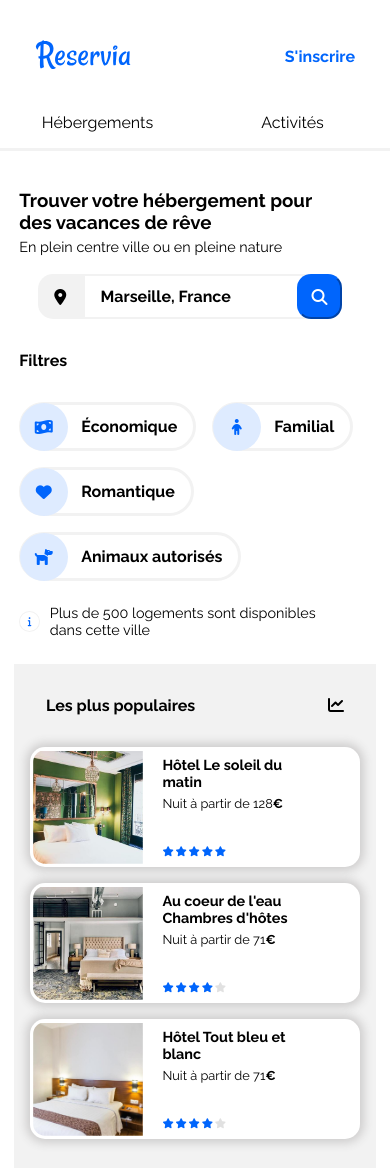
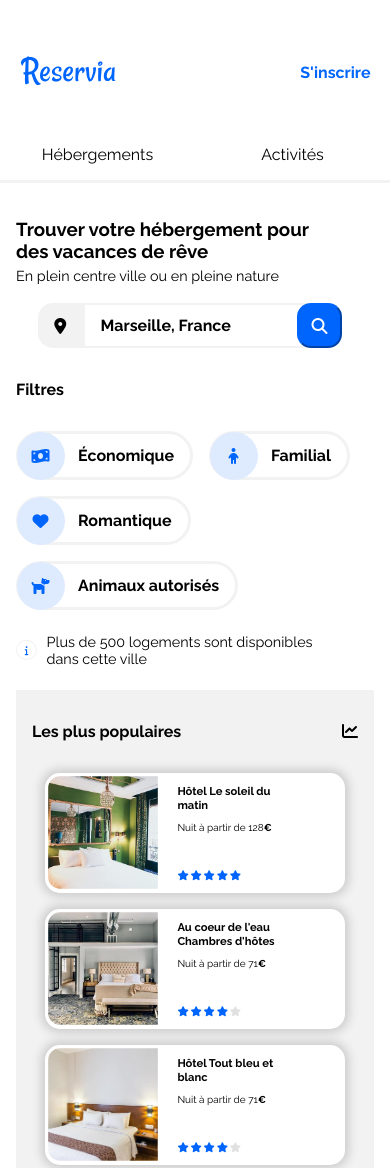
Before and after one commit to Geof73/PiratGeoffrey_2_15072021, a plain HTML site: page index.html in a window 390 px wide. Shown: the top 1168 px of the page. Drawn offline with Linux system fonts and the light colour scheme.

Commit message:
Rectification erreur css

```diff
--- a/index.html
+++ b/index.html
@@ -1,9 +1,10 @@
 <!DOCTYPE html>
 <html lang="fr">
 
+
 <head>
     <meta charset="utf-8">
-
+    <meta name="viewport" content="width=device-width, initial-scale=1.0">
     <!--Lien css-->
     <link rel="stylesheet" href="style.css" type="text/css">
 
@@ -11,8 +12,7 @@
     <script src="https://kit.fontawesome.com/cb4293ea4f.js" crossorigin="anonymous"></script>
 
     <!--Police font google-->
-    <link
-        href="https://fonts.googleapis.com/css2?family=Raleway:ital,wght@0,100;0,200;0,300;0,400;0,500;0,600;0,700;0,800;0,900;1,100;1,200;1,300;1,400;1,500;1,600;1,700;1,800;1,900&amp;display=swap"
+    <link href="https://fonts.googleapis.com/css2?family=Raleway:ital,wght@0,100;0,200;0,300;0,400;0,500;0,600;0,700;0,800;0,900;1,100;1,200;1,300;1,400;1,500;1,600;1,700;1,800;1,900&amp;display=swap"
         rel="stylesheet" type="text/css">
 
     <!--Nom onglet navigateur-->
@@ -352,7 +352,6 @@
             </div>
         </div>
 
-
     </main>
 
     <!--Pied de page-->
--- a/style.css
+++ b/style.css
@@ -33,7 +33,7 @@ nav li {
     justify-content: center;
     align-items: center;
     border-top: 2px solid transparent;
-    padding: 2em 0 0 0;
+    padding: 3em 0 0 0;
 }
 nav li:hover {
     border-top: solid 2px #0065FC;
@@ -450,12 +450,9 @@ footer {
 
 /* Responsive mobile*/
 
-@media screen and (max-width:610px) {
-    body{
+@media screen and (max-width:801px) {
+    body {
         margin: 0 auto;
-    }
-    .sectionchoix{
-        margin:90%
     }
 
     /* Menu */
@@ -464,19 +461,19 @@ footer {
     }
     .mobile {
         display: flex;
-        justify-content: center;
     }
-    main{
-        justify-content: center;
+    li.sinscrire, li.imgreservia {
+        font-weight: bold;
+        width: 45%;
     }
-    li.sinscrire {
-        font-weight: bold;
+    nav, nav ul {
+       width: 100%;
     }
 
     /* Section Choix */
-    .sectionchoix {
-        margin: 1.2em;
-    }
+        .sectionchoix{
+           margin:1em
+        }
 
     /* Moteur de recherche */
     .boxmdr {
@@ -491,41 +488,37 @@ footer {
     }
 
     /* Box HAM, LPP */
-    #boxhamlpp, .boxaam {
+    #boxhamlpp{
         flex-wrap: wrap-reverse;
         justify-content: center;
+        margin: 1em;
     }
-    .textsblpp1 {
-        font-size: 0.9em;
-    }
-    .textsblpp2 {
-        margin-top:0.5em;
-        font-size:0.8em;
-    }
-    #boxmainlpp, #boxmainham{
+    #boxmainlpp {
         flex-wrap: wrap-reverse;
-        width: 330px;
-        padding: 0em 1em 2em 1em;
+        width: 100%;
+        margin: 0 auto;
+        padding:0;
         border-radius: 0;
     }
     #boxmainham{
         background-color: white;
-        padding-bottom: 0em;
+        padding:0;
     }
     .titrelogolpp{
         margin:1em
     }
     ul.boxsmham, ul.boxlpp{
-        gap:1em
+        gap:1em;
+        margin-bottom:2em;
     }
-    ul.boxlpp>li{
-        width: 340px;
-    }
-    ul.boxsmham>li{
-        width: 100%;
+    ul.boxlpp>li, ul.boxsmham>li{
+        min-width: 50%;
     }
     .imgham{
-        width: 324px;
+        width: 98%;
+    }
+    ul.boxsmham > li{
+        width: 330px;
     }
     .afficherplus{
         margin-top:2em
@@ -533,24 +526,25 @@ footer {
 
     /* AAM */
     #boxmainaam{
-        margin:0 auto;
-        width: 330px;
-        padding:1em;
+        margin:1em;
     }
-
     .boxaam{
         justify-content: center;
         gap:1em
     }
-    .boxsaam, .boxsaam1 {
+    .boxsaam{
         width: 330px;
+        height: 200px;
+        gap:1em;
+    }
+    .boxsaam1{
         gap:1em
     }
     .img1aam, .img2aam, .img3aam{
         border-radius: 15px 15px 0 0;
         width: 324px;
         height: 150px;
-        padding:3px;
+        padding:0.2em;
     }
 
     /* PDP */
```
